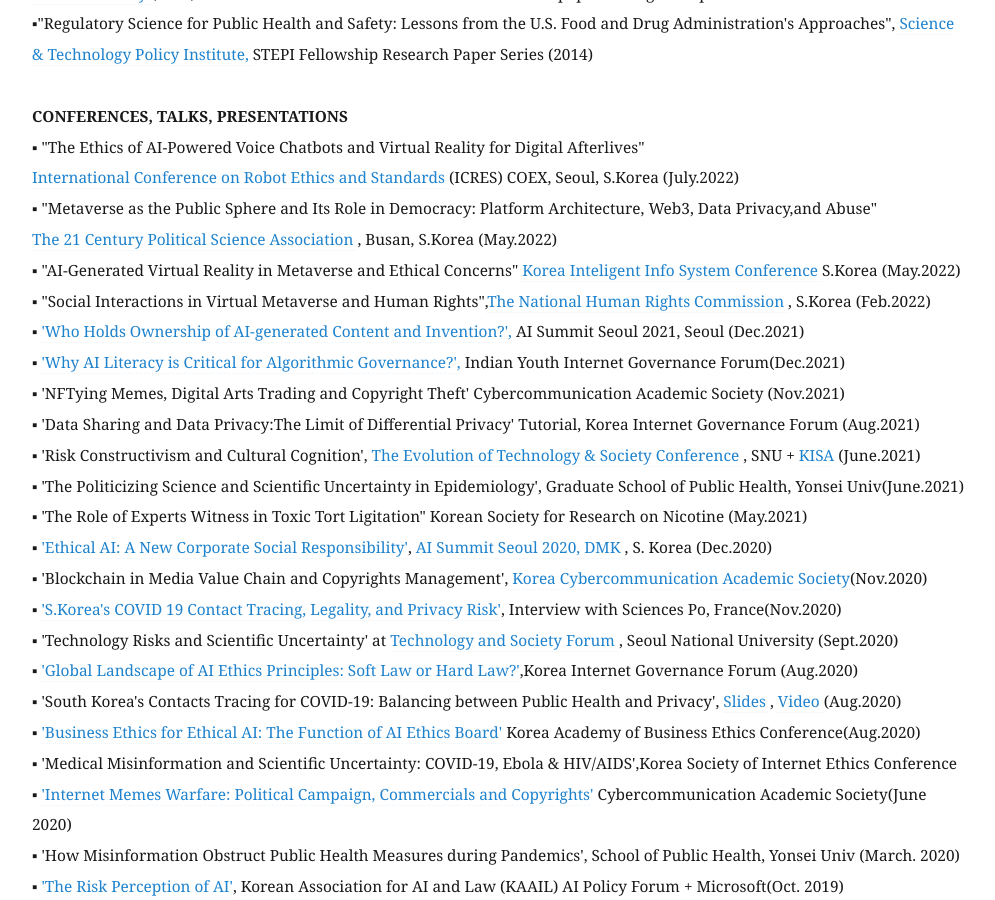
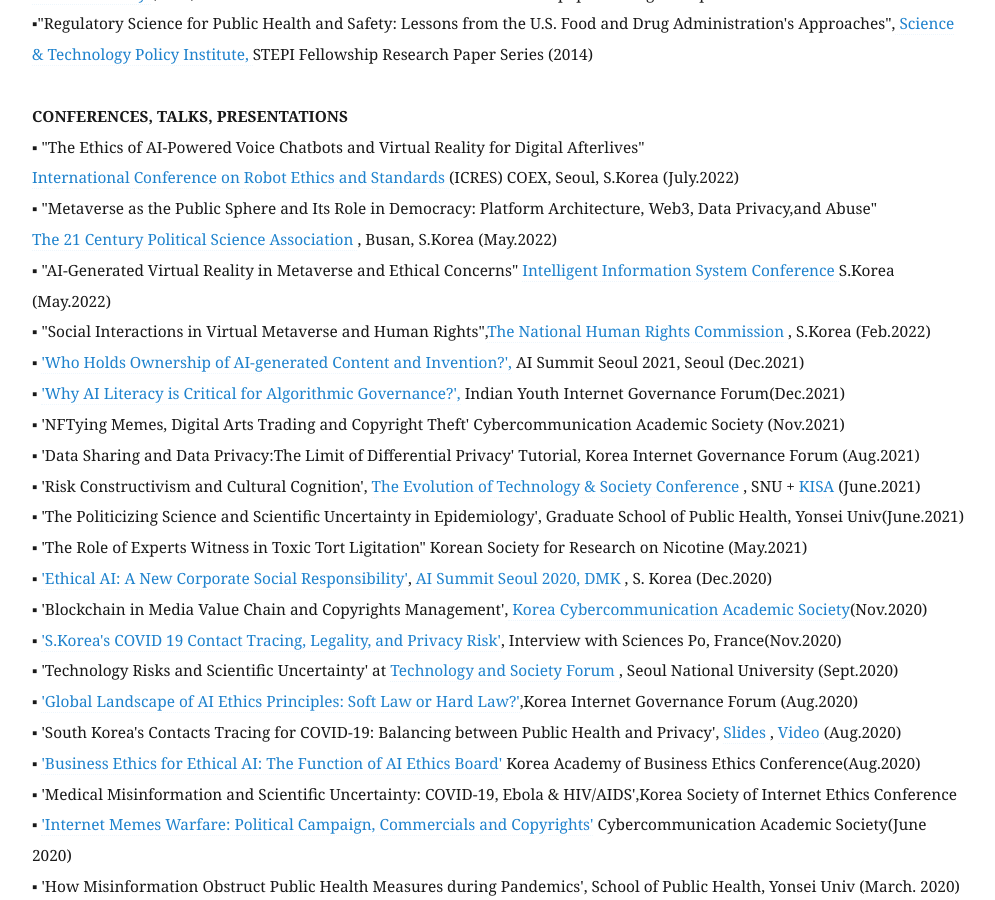
Before and after one commit to eunchangchoi/eunchangchoi.github.io, a Jekyll site: the page built from index.md, in a window 1280 px wide and 900 px high, scrolled down 3376 px. Shown: the whole window, without its empty margins (68-1063 px from the left). Built offline with Jekyll 4.4.1, drawn with Linux system fonts in a browser that asks for light colours.

Commit message:
Update index.md

```diff
--- a/index.md
+++ b/index.md
@@ -74,7 +74,7 @@
 ▪ "The Ethics of AI-Powered Voice Chatbots and Virtual Reality for Digital Afterlives" <br>
  <a href="https://www.clawar.org/icres2022/?fbclid=IwAR2g5W3CtTNLC9MOT9du0qogMQyR0FimGJciXYzIZqo4KXNuQ2RaXZNJEsg/"> International Conference on Robot Ethics and Standards </a>(ICRES) COEX, Seoul, S.Korea (July.2022)<br>
 ▪ "Metaverse as the Public Sphere and Its Role in Democracy: Platform Architecture, Web3, Data Privacy,and  Abuse" <br><a href="http://www.politics21.or.kr/"> The 21 Century Political Science Association </a>, Busan, S.Korea (May.2022)<br>
-▪ "AI-Generated Virtual Reality in Metaverse and Ethical Concerns" <a href="http://www.kiiss.or.kr/journal/sub02.html/"> Korea Inteligent Info System Conference </a> S.Korea (May.2022)<br>
+▪ "AI-Generated Virtual Reality in Metaverse and Ethical Concerns" <a href="http://www.kiiss.or.kr/journal/sub02.html/"> Intelligent Information System Conference </a> S.Korea (May.2022)<br>
 ▪ "Social Interactions in Virtual Metaverse and Human Rights",<a href="https://www.humanrights.go.kr/site/main/index002">The National Human Rights Commission </a>, S.Korea (Feb.2022)<br>
 ▪ <a href="https://aisummit.co.kr/agenda_2021-2/">'Who Holds Ownership of AI-generated Content and Invention?',</a> AI Summit Seoul 2021, Seoul (Dec.2021)<br>
 ▪ <a href="https://youthigf.in/2021/12/02/agenda/">'Why AI Literacy is Critical for Algorithmic Governance?',</a> Indian Youth Internet Governance Forum(Dec.2021)<br>
```
